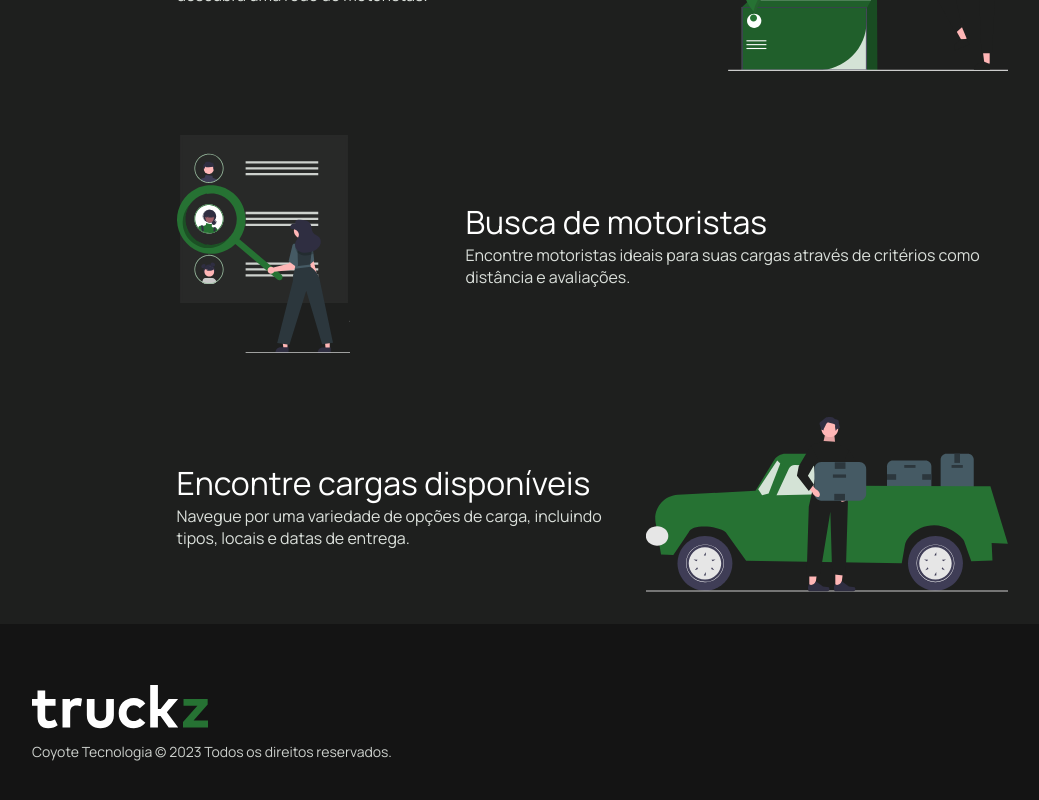
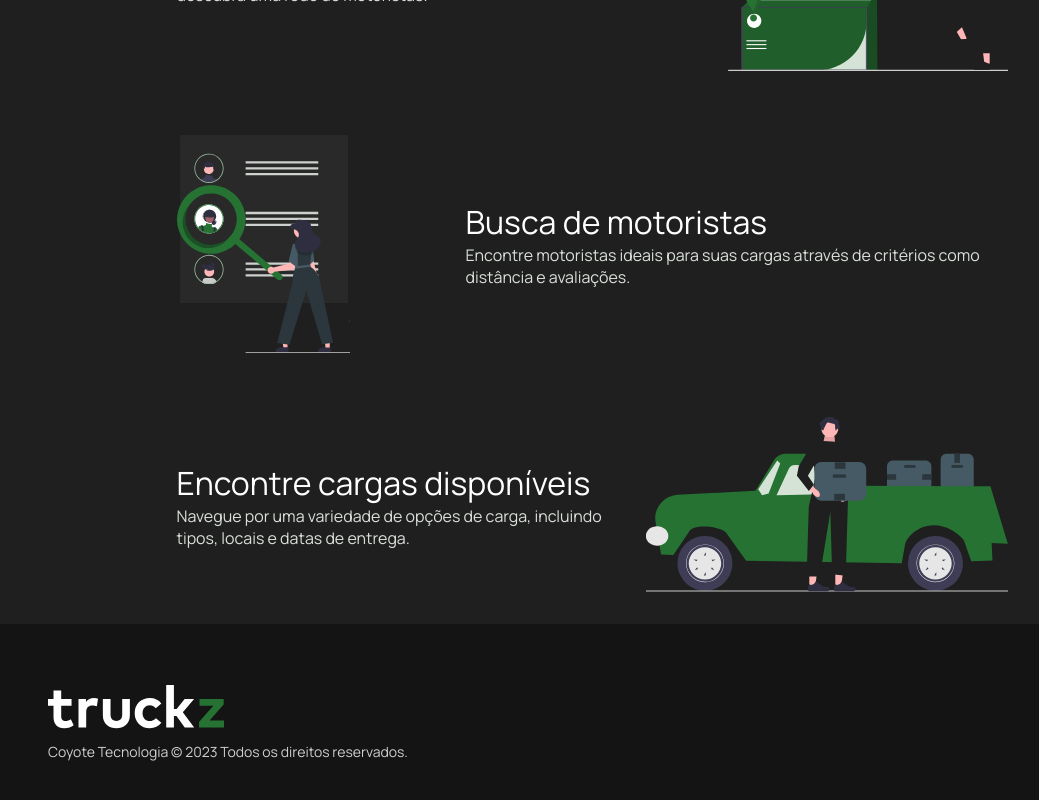
Before and after one commit to coyotetec/truckz-lp, a React (Vite) app: page / in a window 1280 px wide. Shown: the part 2136-2936 px from the top of the page, without its empty margins (48-1087 px from the left). Built offline with nearby package versions, Linux system fonts and the light colour scheme.

Commit message:
fix(Simplify/Section): change the display grig to flex

```diff
--- a/src/components/Footer/style.ts
+++ b/src/components/Footer/style.ts
@@ -11,7 +11,7 @@ export const Container = styled.footer`
 export const Content = styled.div`
   margin: 0 auto;
   max-width: 70rem;
-  pad: 0 1rem;
+  padding: 0 1rem;
   width: 100%;
 
   p {
```
